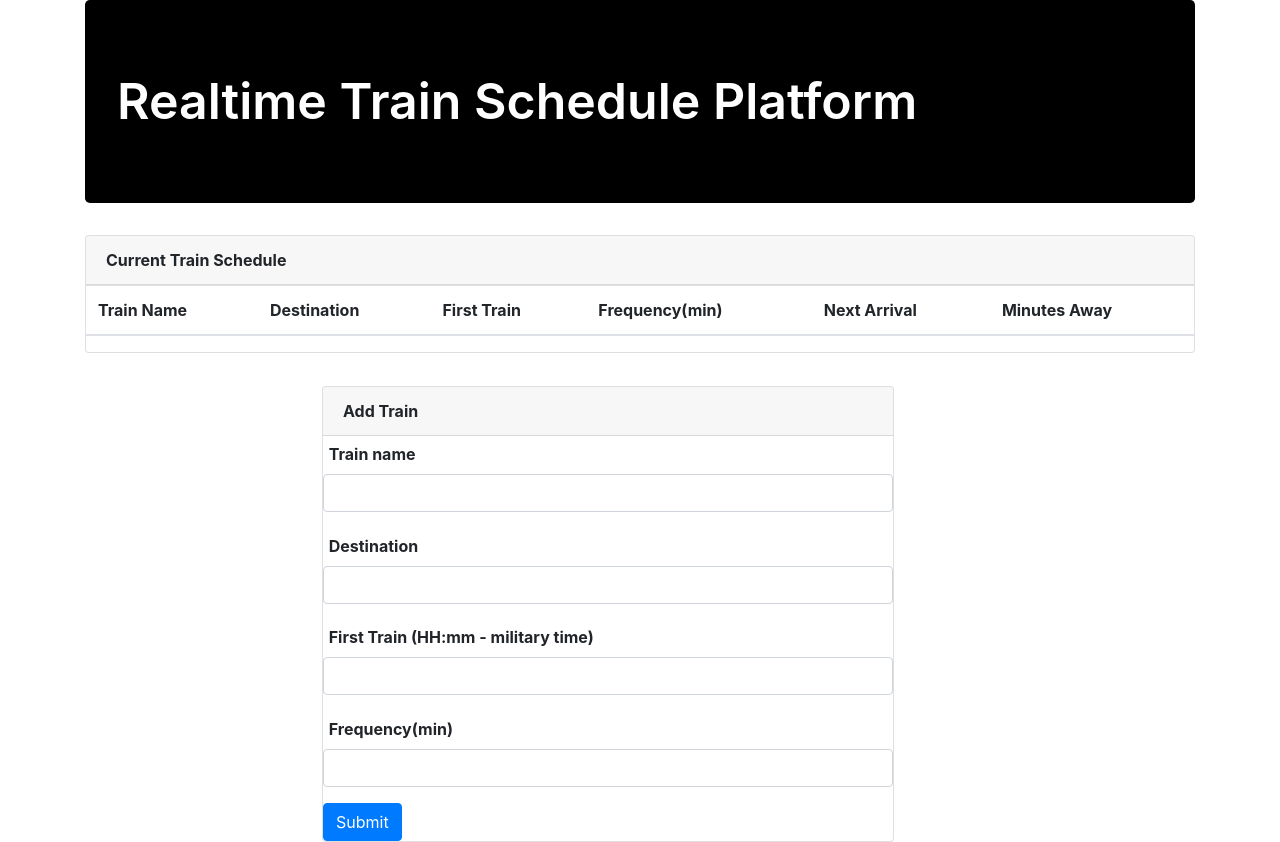
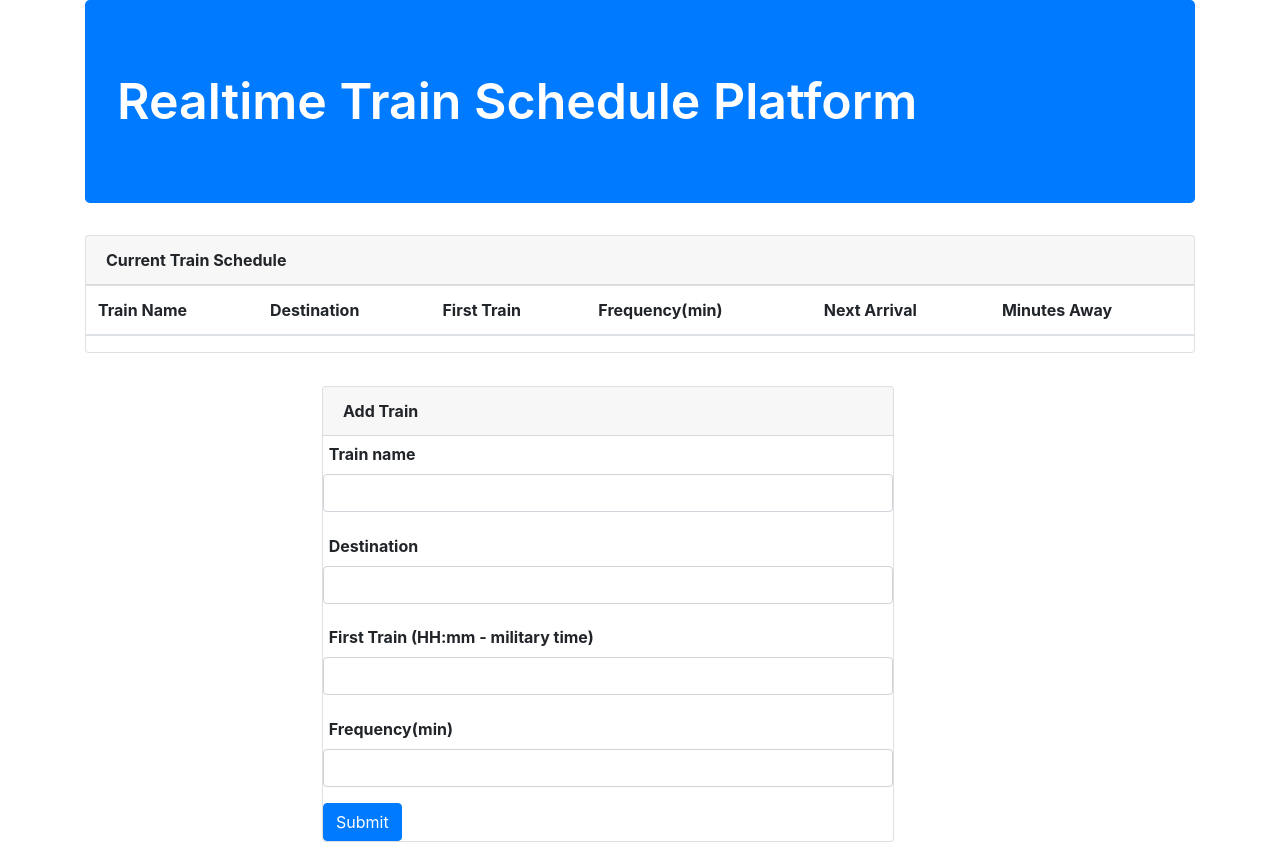
Before and after one commit to MichelleDT/TrainSchedule, a plain HTML site: page index.html in a window 1280 px wide. Drawn offline with nearby package versions, Linux system fonts and the light colour scheme; no server answers.

```diff
--- a/assets/css/style.css
+++ b/assets/css/style.css
@@ -3,7 +3,7 @@
 	justify-content: center;
 	font-size: 50px;
 	font-weight: 600;
-	background-color: black;
+	background-color: #007BFF;
 	color: white;
 }
 
--- a/assets/javascript/app.js
+++ b/assets/javascript/app.js
@@ -7,6 +7,12 @@ var config = {
 	messagingSenderId: "199206818561",
 	appId: "1:199206818561:web:6fade7bcdfb0c7f5bd4100"
   };
+
+  // apiKey: "AIzaSyASyaPm8uh9R0qa8dDolAIjrE5Rn10rVt8",
+  //authDomain: "click-counter-f806a.firebaseapp.com",
+  //databaseURL: "https://click-counter-f806a.firebaseio.com",
+  //projectId: "click-counter-f806a",
+  //storageBucket: "click-counter-f806a.appspot.com",
 
   firebase.initializeApp(config);
   var database = firebase.database();
```
